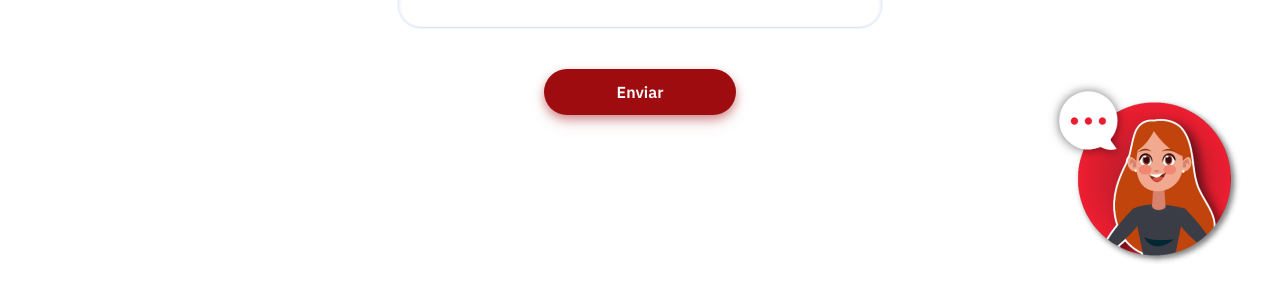
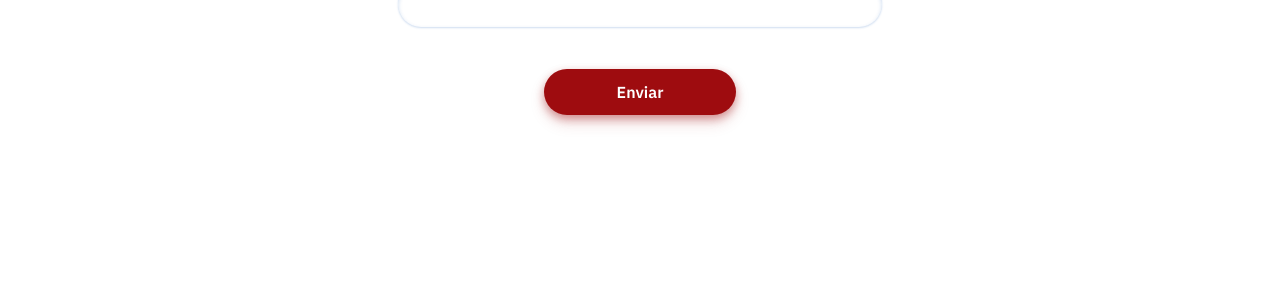
Before and after one commit to wildchamo/SerenaUAO, a React (Create React App) app in the folder finalweb/: page /restablecer in a window 1280 px wide. Shown: the part 499-797 px from the top of the page. Built offline with nearby package versions, Linux system fonts and the light colour scheme.

Commit message:
base modal soporte

```diff
--- a/finalweb/src/paginas/restablecer/restablecer.js
+++ b/finalweb/src/paginas/restablecer/restablecer.js
@@ -4,9 +4,9 @@ import { BrowserRouter as Router, Route, Link, Switch } from "react-router-dom";
 import Boton from "../../componentes/Boton/Boton";
 import Campo from "../../componentes/Campo/Campo";
 import Modal from "./modal.js";
+import BotonSoporte from "./botonSoporte";
 import Headerr from "../../componentes/headerr/headerr.js";
 import "./restablecer.css";
-import Soporte from "../../imagenes/soporte.png";
 class Restablecer extends Component {
   constructor() {
     super();
@@ -28,6 +28,7 @@ class Restablecer extends Component {
     return (
       <div className="restablecer">
         <Headerr />
+        <BotonSoporte/>
         <div className="restablecerTexto">
           <h2>Restablecer contraseña</h2>
           <p>
@@ -47,7 +48,7 @@ class Restablecer extends Component {
           </button>
         </div>
 
-        <img className="botonSoporte" src={Soporte}></img>
+
 
 
         <Modal show={this.state.show} handleClose={this.hideModal}>
```
